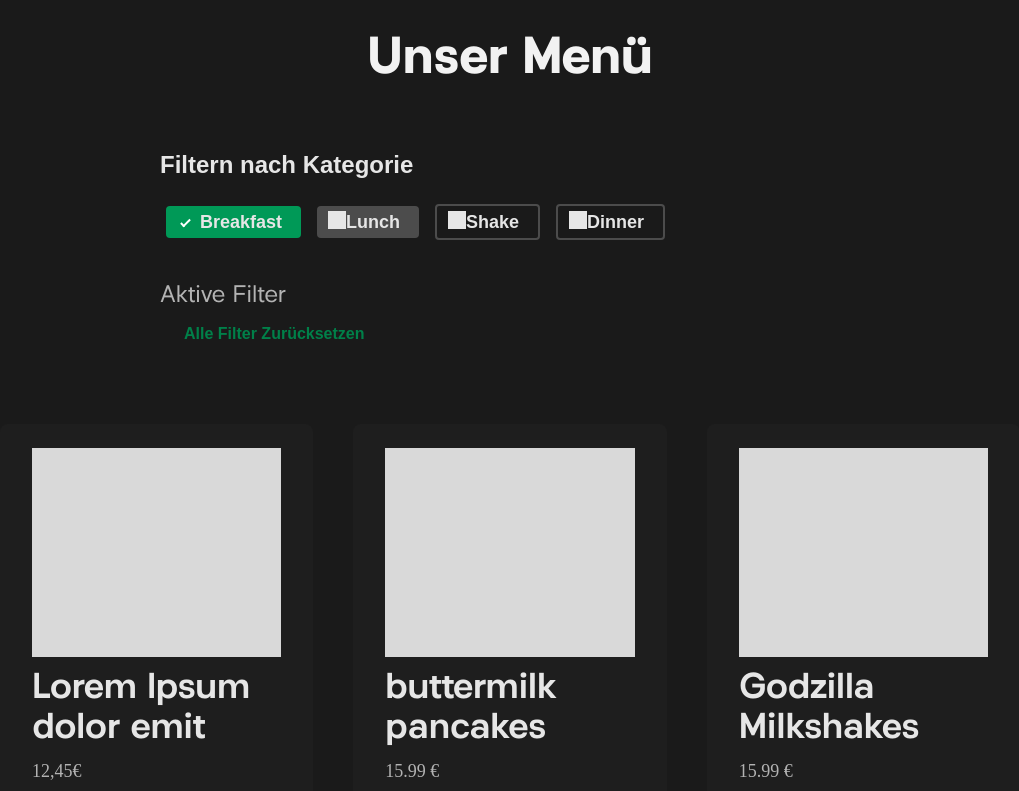
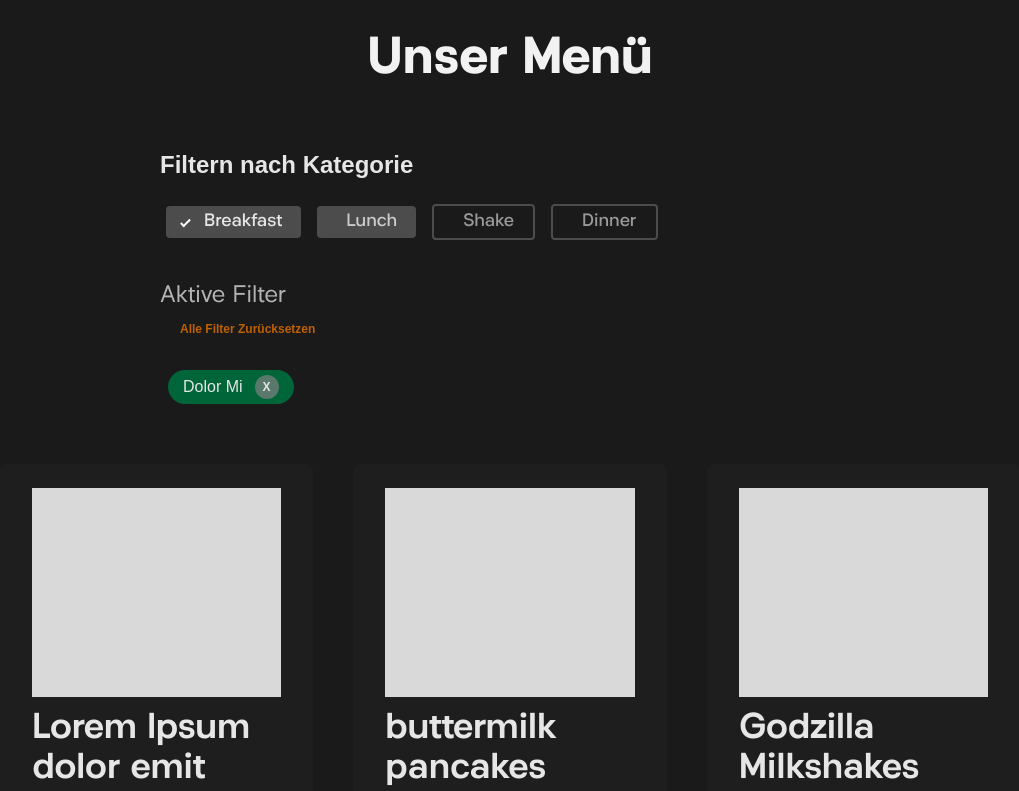
Before and after one commit to Cl1nt0nMzee/JS_MiniProject_RestaurantMenuPage, a plain HTML site: page index.html in a window 1280 px wide. Both pictures are taken after a click on the label "Breakfast". Shown: the top 791 px of the page, without its empty margins (130-1149 px from the left). Drawn offline with Linux system fonts and the light colour scheme; a web font is replaced by a local one.

Commit message:
Filterchip Styles *States

```diff
--- a/app.js
+++ b/app.js
@@ -1,6 +1,7 @@
 const clearButton_El = document.getElementById('clear');
 const itemsWrapper_El = document.getElementById('itemsSection');
-const filterChips_Els = document.getElementById('container')
+const filterChips_Els = document.getElementById('container');
+const filter_Chips = document.querySelectorAll('.Fil_Chip_container');
 
 
 const menuItems = [
@@ -68,20 +69,52 @@ function populateMenu(element) {
 []
 
 // Manage Chips
+/*
 filterChips_Els.addEventListener('click', function (event) {
     let current = event.target
 
     current.setAttribute('class','container checked');
+}) */
+
+filterChips_Els.addEventListener('click', (event) => {
+    let status, current
+
+    current = event.target;
+    status = current.checked;
+
+    if (status === true) {
+        filterChips_Els.setAttribute('class','Fil_Chip_container checked');
+    } else if(status === false) {
+        filterChips_Els.setAttribute('class','Fil_Chip_container');
+    }
 })
 
 
+// Zwischenstation
+clearButton_El.addEventListener('click', function(event) {
+    let status, current
 
-// Zwischenstation
-clearButton_El.addEventListener('click', ()=> {
-    console.log('Helo')
+    current = event.target;
+    status = ve.checked;
+    console.log(status)
 })
 
 console.log(menuItems[0])
 console.log(menuItems[0]['title'])
 
-populateMenu(menuItems)
+populateMenu(menuItems);
+
+filter_Chips.forEach(item => {
+    item.addEventListener('click', event => {
+        let status, current
+
+        current = event.target;
+        status = current.checked;
+
+        if (status === true) {
+            item.setAttribute('class','Fil_Chip_container checked');
+        } else if(status === false) {
+            item.setAttribute('class','Fil_Chip_container');
+        }
+    })
+})
--- a/index.html
+++ b/index.html
@@ -15,19 +15,19 @@
         <div class="headerTopWrapper">
             <h2 class="body1"> Filtern nach Kategorie</h2>
             <div>
-                <label id="container" class="container"> Breakfast
+                <label id="container" class="Fil_Chip_container"> Breakfast
                     <input type="checkbox" id="breakfast" value="Breakfast" data-value="skdfh">
                     <span class="checkmark"></span>
                 </label>
-                <label class="container checked"> Lunch
+                <label class="Fil_Chip_container checked"> Lunch
                     <input type="checkbox" id="lunch" value="Lunch" data-value="dghrv" >
                     <span class="checkmark"></span>
                 </label>
-                <label class="container"> Shake
+                <label class="Fil_Chip_container"> Shake
                     <input type="checkbox" id="shake" value="Shake" data-value="jfhtr" >
                     <span class="checkmark"></span>
                 </label>
-                <label class="container"> Dinner
+                <label class="Fil_Chip_container"> Dinner
                     <input type="checkbox" id="dinner" value="Dinner" data-value="sfwy" >
                     <span class="checkmark"></span>
                 </label>
@@ -36,10 +36,13 @@
         <div class="headerBottomWrapper">
             <div>
                 <h2 class="body2"> Aktive Filter</h2>
-                <button id="clear" class="text"> Alle Filter Zurücksetzen</button>
+                <button id="clear" class="text small"> Alle Filter Zurücksetzen</button>
             </div>
             <div>
-
+                <span class="deletableChips" id="deleteChip">
+                    Dolor Mi
+                    <button>X</button>
+                </span>
             </div>
 
         </div>
--- a/style.css
+++ b/style.css
@@ -244,7 +244,7 @@ h1 {
 color: var(--accShade-600);
 font-weight: 600;
 font-family: 'Raleway', sans-serif;
-    background-color: var(--accShade-100);
+background-color: transparent;
 
 padding: 5px 15px;
 margin: 8px;
@@ -289,7 +289,7 @@ h1 {
 -ms-transform: rotate(45deg);
 transform: rotate(45deg);
 }
-.container {
+.Fil_Chip_container {
 display: inline-flex;
 flex-direction: row;
 justify-content: center;
@@ -305,11 +305,11 @@ h1 {
 
 border-radius: 4px;
 
-    font-family: 'Raleway', sans-serif;
+font-family: 'Givonic-Sembold', sans-serif;
 font-weight: 600;
 font-size: 18px;
 line-height: 1;
-    color: var(--accShade-100);
+color: var(--accShade-400);
 background-color: transparent;
 border: 2px solid var(--accShade-700);
 
@@ -319,15 +319,29 @@ h1 {
 -moz-user-select: none;
 -ms-user-select: none;
 user-select: none;
+
+transition: all 100ms ease;
 }
 
-  .container.checked {
+.Fil_Chip_container:hover{
+color: var(--accShade-200);
+border: 2px solid var(--accShade-600);
+}
+
+.Fil_Chip_container.checked {
 border: none;
+color: var(--accShade-200);
 background-color: var(--accShade-700);
 }
-
+.Fil_Chip_container:hover.checked {
+    color: var(--accShade-100);
+    background-color: var(--accShade-800);
+}
+.Fil_Chip_container:has(input[type=checkbox]:focus-visible) {
+    outline: solid 2px var(--focPurple-25)
+}
 /* Hide the browser's default checkbox */
-  .container input {
+.Fil_Chip_container input {
 position: absolute;
 opacity: 0;
 cursor: pointer;
@@ -342,24 +356,23 @@ h1 {
     left: 11px;
     height: 18px;
     width: 18px;
-        background-color: var(--accShade-100);
+    background-color: transparent;
 }
 
 /* On mouse-over, add a grey background color */
-    .container:hover input ~ .checkmark {
-        background-color: var(--accShade-6s00);
+.Fil_Chip_container:hover input ~ .checkmark {
+    background-color: transparent;
 }
 
 /* When the checkbox is checked, add a blue background */
-    .container input:checked ~ .checkmark {
+.Fil_Chip_container input:checked ~ .checkmark {
     background-color: transparent;
 }
 
-    .container:has(input:checked) {
+.Fil_Chip_container:has(input:checked) {
     color: var(--accShade-100);
-    background-color: var(--primGreen-500);
 
-    padding-left: 34px;
+    padding-left: 38px;
 }
 
 /* Create the checkmark/indicator (hidden when not checked) */
@@ -370,12 +383,12 @@ h1 {
 }
 
 /* Show the checkmark when checked */
-    .container input:checked ~ .checkmark:after {
+.Fil_Chip_container input:checked ~ .checkmark:after {
     display: block;
 }
 
 /* Style the checkmark/indicator */
-    .container .checkmark:after {
+.Fil_Chip_container .checkmark:after {
     left: 6px;
     top: 6px;
     width: 5px;
@@ -387,17 +400,19 @@ h1 {
     transform: rotate(45deg);
 }
 
-    .container input {
+.Fil_Chip_container input {
     margin-top: 140px;
 }
 
-    .container:has(input[type=checkbox]:focus-visible) {
+.Fil_Chip_container:has(input[type=checkbox]:focus-visible) {
     outline: solid 2px var(--focPurple-75);
     outline-offset: 3px;
 }
+
+
 /* Default State */
 button.text {
-    color: var(--primGreen-600);
+    color: var(--warnOrange-50);
     font-size: 16px;
     font-weight: 600;
     padding: 7px 14px;
@@ -411,17 +426,17 @@ button.text {
 }
 /* Hover State */
 button.text:hover {
-    color: var(--primGreen-800);
+    color: var(--warnOrange-75);
     filter: drop-shadow(0px 4px 4px rgba(0, 0, 0, 0.1));
 }
 /* Active State */
 button.text:active {
-    color: var(--primGreen-800);
+    color: var(--warnOrange-75);
     transform: translateY(4px);
 }
 /* Focus State */
 button.text:focus-visible {
-    color: var(--primGreen-800);
+    color: var(--warnOrange-75);
     filter: drop-shadow(0px 4px 4px rgba(0, 0, 0, 0.1));
     outline: solid 2px var(--focPurple-75) ;
     outline-offset: 3px;
@@ -451,6 +466,48 @@ button.text.large {
     font-size: 18px;
     padding: 9px 18px;
     margin: 8px;
+}
+
+.deletableChips {
+    display: inline-flex;
+    flex-direction: row;
+    gap: 12px;
+    justify-content: center;
+    align-items: center;
+    font-family: 'Raleway', sans-serif;
+    font-weight: 500;
+    color: var(--accShade-100);
+
+    background-color: var(--primGreen-700);
+    padding: 5px 15px;
+    border-radius: 20px;
+
+    margin: 8px;
+}
+
+.deletableChips button {
+    color: var(--accShade-100);
+    font-size: 12px;
+    font-weight: 600;
+    line-height: 1;
+    background-color: rgba(128, 128, 128, .7);
+    outline: none;
+    border: none;
+
+    width: 24px;
+    height: 24px;
+    border-radius: 100%;
+
+    display: inline-flex;
+    flex-direction: row;
+    justify-content: center;
+    align-items: center;
+
+    cursor: pointer;
+}
+.deletableChips button:hover {
+    color: var(--neuWhite-50);
+    background-color: var(--accShade-400);
 }
 
 /* Food_Item-Card */
```
Lines whose indentation alone changed are shown as unchanged.
